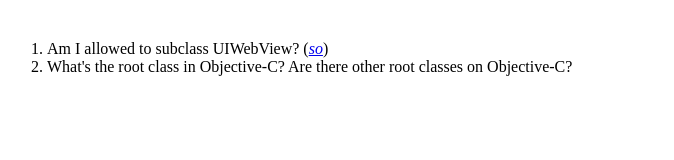
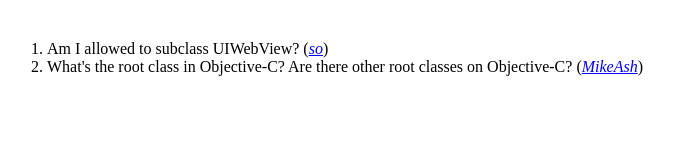
Before and after one commit to chandrahasan1/iQuestions, a plain HTML site: page index.html in a window 1280 px wide. Shown: the whole page, without its empty margins (33-707 px from the left). Drawn offline with Linux system fonts and the light colour scheme.

Commit message:
Root class qn Mike ash link

```diff
--- a/index.html
+++ b/index.html
@@ -13,7 +13,7 @@
 <body>
 	<ol>
 		<li>Am I allowed to subclass UIWebView? (<a href="http://stackoverflow.com/questions/19805328/am-i-allowed-to-subclass-uiwebview"><i>so</i></a>)</li>
-		<li>What's the root class in Objective-C? Are there other root classes on Objective-C?</li>
+		<li>What's the root class in Objective-C? Are there other root classes on Objective-C? (<a href = "http://www.mikeash.com/pyblog/friday-qa-2013-10-25-nsobject-the-class-and-the-protocol.html"><i>MikeAsh</i></a>)</li>
 	</ol>
 </body>
 <html>
```
